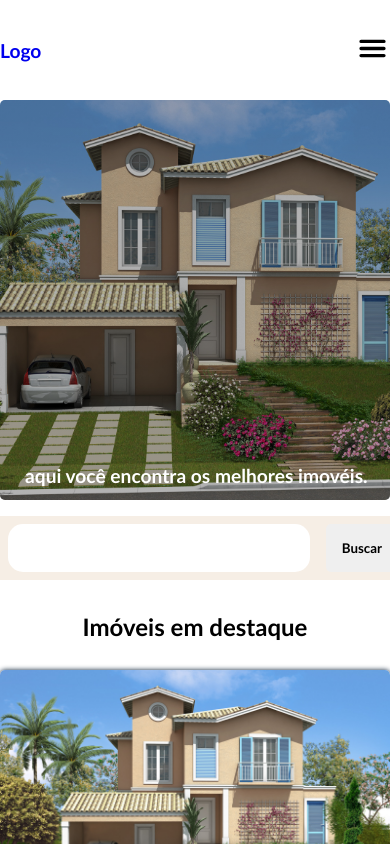
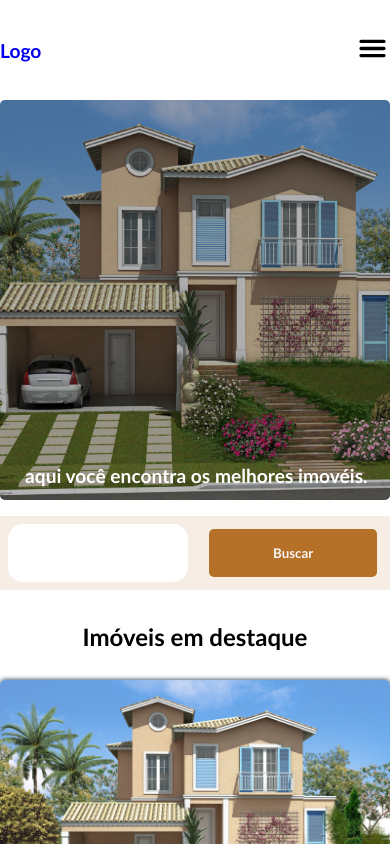
Before and after one commit to leonardofx1/imobiliaria, a Next.js app: page / in a window 390 px wide. Shown: the top 844 px of the page. Built offline with nearby package versions, Linux system fonts and the light colour scheme.

Commit message:
responsive

```diff
--- a/src/components/SearchBar/style.module.scss
+++ b/src/components/SearchBar/style.module.scss
@@ -11,7 +11,9 @@
 
     gap:1rem;
 
-    background-color: #F6EEE5;
+    background-color: $BrownLigth;
+    box-sizing: border-box;
+
     input {
         width: 90%;
         padding: 1rem;
@@ -21,14 +23,28 @@
         border-radius: 15px;
     }
     button {
+        margin: 5px;
         padding: 1rem;
-        color:black;
+
+        background-color:$BrownBold;
+        color: whitesmoke;
+
         border: none;
-
         border-radius: 5px;
 
         font-weight: bold;
 
         cursor: pointer;
+        transition: all 1s ease-in-out;
+
+        &:hover {
+            opacity: .8;
+        }
+    }
+    @media screen and (max-width:780px) {
+        flex-wrap: nowrap;
+        input, button{
+            width: 100%;
+        }
     }
 }
```
Also changed, not shown: src/app/propertyDetails/[id]/style.module.scss (+14 -7 lines), src/components/SwiperDetails/style.css (+9 -1 lines).
